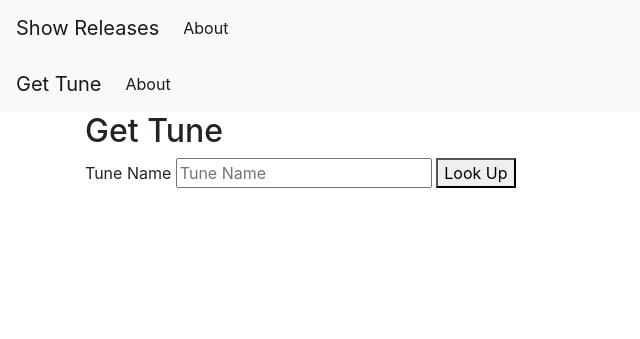
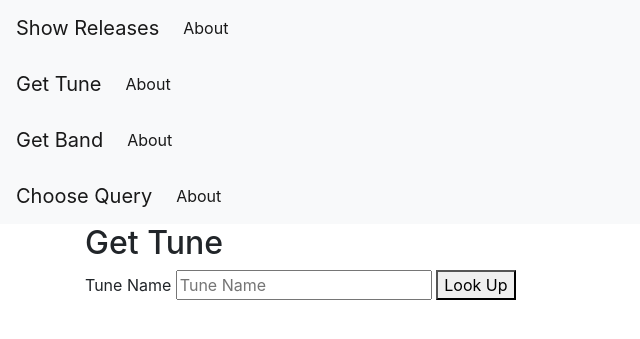
Before and after one commit to jazcap53/Find-Tunes, a Flask app: page /get in a window 1280 px wide. Shown: the top 339 px of the page, without its empty margins (0-640 px from the left). Run offline with Flask 2, Linux system fonts and the light colour scheme; some libraries are stand-ins or nearby versions.

Commit message:
Add Choose Query page
On branch add_flask
Changes to be committed:
    modified:   app.py
    modified:   templates/base.html
    new file:   templates/by_band.html
    new file:   templates/choose_query.html
    modified:   templates/get_tune.html

```diff
--- a/app.py
+++ b/app.py
@@ -1,8 +1,14 @@
+# file: app.py
+# Andrew Jarcho
+# 2022-06-21
+
 from flask import Flask, render_template , request, session, redirect, url_for  # , flash
 # from markupsafe import escape
 import os
 import psycopg2
 # import urllib.parse
+from wtforms import RadioField
+# from forms import radio_field
 
 
 app = Flask(__name__)
@@ -17,12 +23,33 @@ def get_db_connection():
     return conn
 
 
+@app.route('/', methods=["GET", "POST"])
+def choose_query():
+    if request.method == "POST":
+        selected_value = request.form['choose_query']
+        if selected_value == '1':
+            return redirect(url_for('get_tune'))
+        elif selected_value == '2':
+            return redirect(url_for('by_band'))
+        else:
+            return redirect(url_for('choose_query'))
+    # radio = RadioField('Choose Query', choices=[
+    #     ('1','by song title'),('2','by band or leader name'),('3','by partial song title'),('0','quit')])
+
+    return render_template('choose_query.html')  # , radio=radio)
+
+
 @app.route('/show')
 def show_releases():
     conn = get_db_connection()
     cur = conn.cursor()
-    # cur.execute("SELECT discogs_release_string FROM tu_release r JOIN tu_song_release sr ON r.release_id = sr.release_id JOIN tu_song s ON sr.song_id = s.song_id WHERE s.song_title = 'moonlight in vermont';")
-    cur.execute("SELECT discogs_release_string FROM tu_release r JOIN tu_song_release sr ON r.release_id = sr.release_id JOIN tu_song s ON sr.song_id = s.song_id WHERE s.song_title = %s;", (session['tune'],))
+    if session['tune'] is not None:
+        # return f'session[tune] is {session["tune"]}'
+        cur.execute("SELECT discogs_release_string FROM tu_release r JOIN tu_song_release sr ON r.release_id = sr.release_id JOIN tu_song s ON sr.song_id = s.song_id WHERE s.song_title = %s;", (session['tune'],))
+    elif session['band'] is not None:
+        #return f'session[band] is {session["band"]}'
+        # band_with_dashes = session['band'].replace(' ', '-')
+        cur.execute("SELECT r.discogs_release_string FROM tu_release r WHERE r.discogs_release_string LIKE %s;", (session['band'],))
     releases = cur.fetchall()
     cur.close()
     conn.close()
@@ -33,15 +60,15 @@ def show_releases():
 def get_tune():
     if request.method == "POST":
         session['tune'] = request.form['tname']
+        session['band'] = None
         return redirect(url_for('show_releases'))
+    return render_template('get_tune.html')
 
-    # conn = get_db_connection()
-    # cur = conn.cursor()
-    return render_template('get_tune.html')
-    # return """
-    #     <form method="POST">
-    #         <label for="tune_name">Tune Name</label>
-    #         <input type="text" id="tunename" name="tname" placeholder="Tune Name">
-    #         <button type="submit">Look Up</button>
-    #     </form>
-    # """
+
+@app.route('/band', methods=["GET", "POST"])
+def by_band():
+    if request.method == "POST":
+        session['band'] = request.form['bname']
+        session['tune'] = None
+        return redirect(url_for('show_releases'))
+    return render_template('by_band.html')
--- a/templates/base.html
+++ b/templates/base.html
@@ -24,7 +24,7 @@
             </ul>
         </div>
     </nav>
-        <nav class="navbar navbar-expand-md navbar-light bg-light">
+    <nav class="navbar navbar-expand-md navbar-light bg-light">
         <a class="navbar-brand" href="{{ url_for('get_tune') }}">Get Tune</a>
         <button class="navbar-toggler" type="button" data-toggle="collapse" data-target="#navbarNav" aria-controls="navbarNav" aria-expanded="false" aria-label="Toggle navigation">
             <span class="navbar-toggler-icon"></span>
@@ -37,6 +37,34 @@
             </ul>
         </div>
     </nav>
+    <nav class="navbar navbar-expand-md navbar-light bg-light">
+        <a class="navbar-brand" href="{{ url_for('by_band') }}">Get Band</a>
+        <button class="navbar-toggler" type="button" data-toggle="collapse" data-target="#navbarNav" aria-controls="navbarNav" aria-expanded="false" aria-label="Toggle navigation">
+            <span class="navbar-toggler-icon"></span>
+        </button>
+        <div class="collapse navbar-collapse" id="navbarNav">
+            <ul class="navbar-nav">
+            <li class="nav-item active">
+                <a class="nav-link" href="#">About</a>
+            </li>
+            </ul>
+        </div>
+    </nav>
+
+    <nav class="navbar navbar-expand-md navbar-light bg-light">
+        <a class="navbar-brand" href="{{ url_for('choose_query') }}">Choose Query</a>
+        <button class="navbar-toggler" type="button" data-toggle="collapse" data-target="#navbarNav" aria-controls="navbarNav" aria-expanded="false" aria-label="Toggle navigation">
+            <span class="navbar-toggler-icon"></span>
+        </button>
+        <div class="collapse navbar-collapse" id="navbarNav">
+            <ul class="navbar-nav">
+            <li class="nav-item active">
+                <a class="nav-link" href="#">About</a>
+            </li>
+            </ul>
+        </div>
+    </nav>
+
 
     <div class="container">
         {% block content %} {% endblock %}
--- a/templates/get_tune.html
+++ b/templates/get_tune.html
@@ -3,7 +3,6 @@
 {% block content %}
     <h2>{% block title %}Get Tune{% endblock %}</h2>
 
-    <!-- <form action="{{ url_for('get_tune') }}" method=["GET", "POST"]> -->
     <form action="{{ url_for('get_tune') }}" method="POST">
         <label for="tune_name">Tune Name</label>
         <input type="text" id="tunename" name="tname" placeholder="Tune Name">
```
Also changed, not shown: templates/by_band.html (added, +12 -0 lines), templates/choose_query.html (added, +20 -0 lines).
